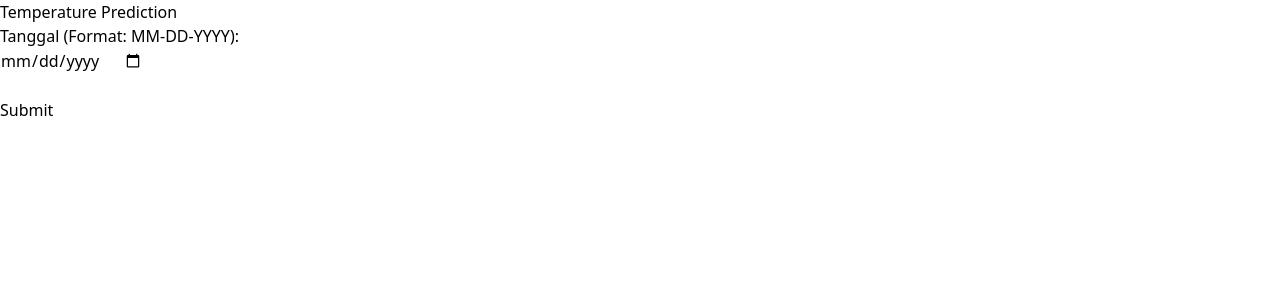
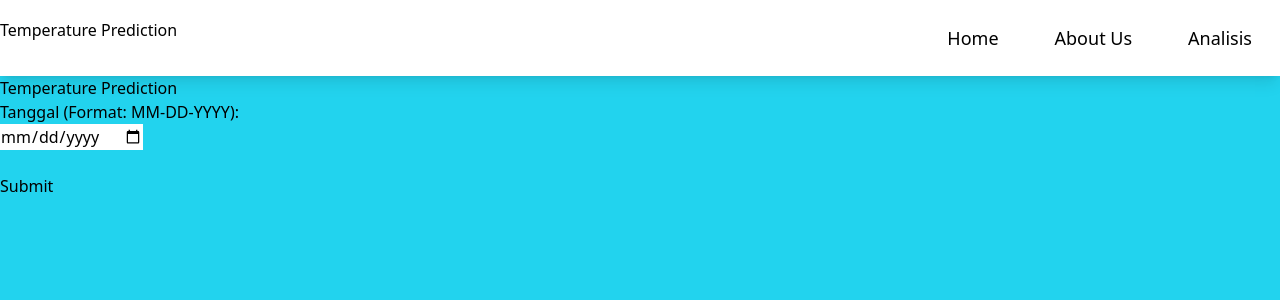
Before and after one commit to rafaelputra/temperature-prediction, a Flask app: page / in a window 1280 px wide. Shown: the top 300 px of the page. Run offline with Flask 3, Linux system fonts and the light colour scheme; parts of the project's set-up code (start-up, migrations or seed data) failed here and were passed over; some libraries are stand-ins or nearby versions.

Commit message:
nambahin NavBar NDY

```diff
--- a/templates/index.html
+++ b/templates/index.html
@@ -5,8 +5,38 @@
     <meta charset="UTF-8">
     <meta name="viewport" content="width=device-width, initial-scale=1.0">
     <script src="https://cdn.tailwindcss.com"></script>
+    <script type="module" src="https://unpkg.com/ionicons@7.1.0/dist/ionicons/ionicons.esm.js"></script>
+    <script nomodule src="https://unpkg.com/ionicons@7.1.0/dist/ionicons/ionicons.js"></script>
 </head>
-<body>
+<body class="bg-cyan-400">
+    <nav class="p5 bg-white shadow-lg md:flex md:items-center md:justify-between">
+        <div class="flex justify-between items-center">
+            <span class="h-10 inline text-2x1 font-medium cursor-pointer">
+                Temperature Prediction
+            </span>
+            <span class="text-3x1 cursor pointer md:hidden block mx-2">
+                <ion-icon name="menu" onclick="Menu(this)"></ion-icon>
+            </span>
+        </div>
+        <ul class="md:flex md:items-center z-[-1] md:z-auto md:static absolute bg-white w-full left-0 md:w-auto md:py-0 py-4 md:pl-0 pl-7 md:opacity-100 opacity-0 top-[-400x] transition-all ease-in duration-500">
+            <li class="mx-4 my-6 md:my-o">
+            <a href="#" class="text-x1 hover:bg-gray-125 hover:text-cyan-500 duration-500 rounded-md px-3 py-2 text-lg font-medium">Home</a>
+            </li>
+            <li class="mx-4 my-6 md:my-o">
+                <a href="#" class="text-x1 hover:bg-gray-125 hover:text-cyan-500 duration-500 rounded-md px-3 py-2 text-lg font-medium">About Us</a>
+            </li>
+            <li class="mx-4 my-6 md:my-o">
+                <a href="#" class="text-x1 hover:bg-gray-125 hover:text-cyan-500 duration-500 rounded-md px-3 py-2 text-lg font-medium">Analisis</a>
+            </li>
+        </ul>
+    </nav>
+
+    <script>
+        function Menu(e){
+            let list = document.querySelector('ul');
+            e.name === 'menu' ? (e.name = "close",list.classList.add('top-[80x]'),list.classList.add('opacity-100')) : (e.name ="menu",list.classList.remove('top-[80x]'),list.classList.remove('opacity-100'))
+        }
+    </script>
   <h1>Temperature Prediction</h1>
     <form method="post">
         <label for="tanggal">Tanggal (Format: MM-DD-YYYY):</label><br>
```
